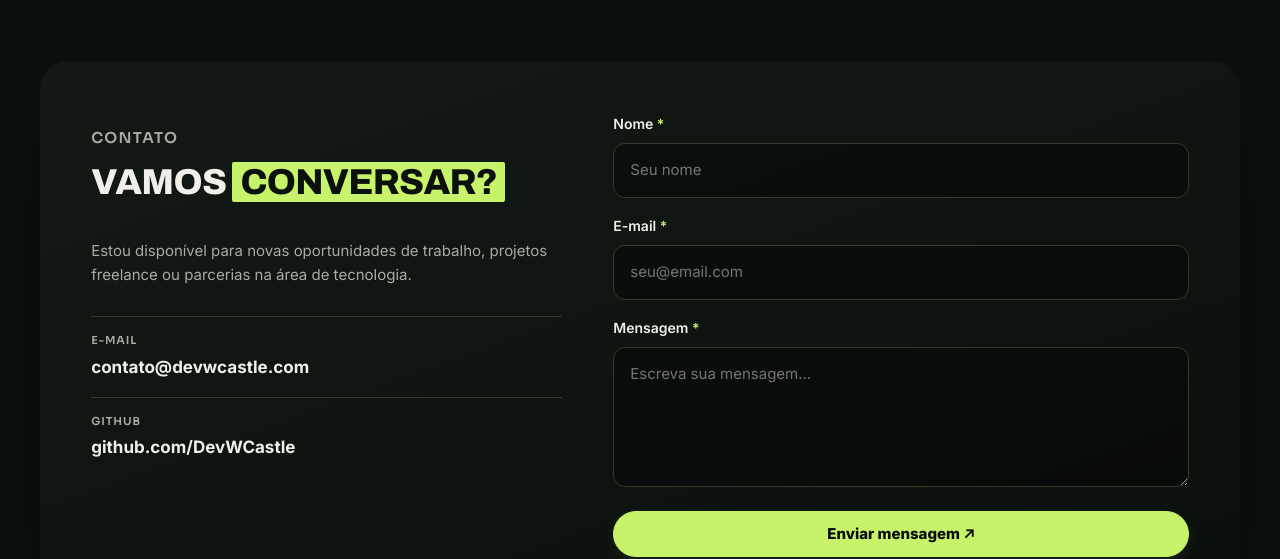
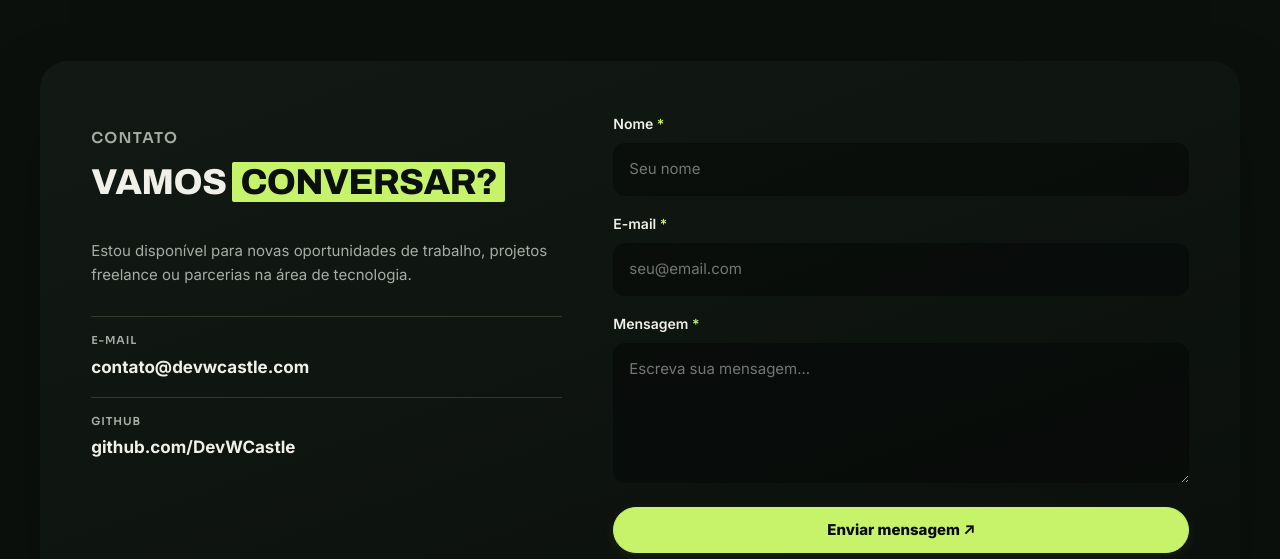
Before and after one commit to DevWCastle/DevWCastle, a React (Vite) app: page / in a window 1280 px wide. Shown: the part 3038-3597 px from the top of the page. Built offline with nearby package versions, Linux system fonts and the light colour scheme.

Commit message:
mexendo no forms

```diff
--- a/src/components/Contact/Contact.css
+++ b/src/components/Contact/Contact.css
@@ -88,17 +88,20 @@ label {
   color: var(--tx);
 }
 
-input, textarea {
+input,
+textarea {
   width: 100%;
   background: rgba(0, 0, 0, 0.35);
   color: var(--tx);
-  border: 1px solid var(--ln);
+  border: none;
   border-radius: 12px;
   padding: 14px 16px;
   font: inherit;
   font-size: 15px;
-  transition:   border-color  0.7s, background 0.7s, box-shadow 0.7s ease-in-out;
 
+  transition:
+    background-color 0.7s ease,
+    box-shadow 0.7s ease-in-out;
 }
 
 input:hover, textarea:hover {
```
